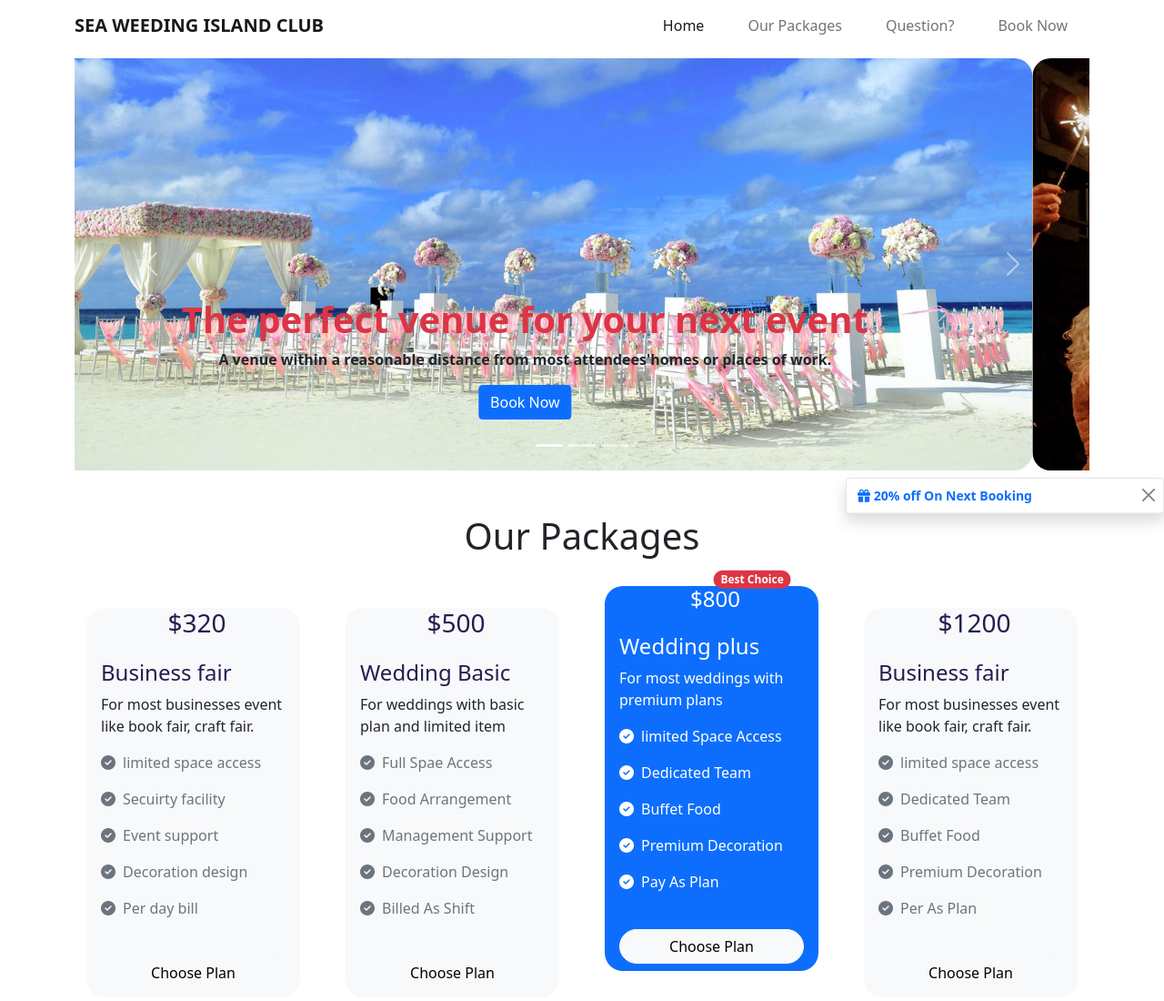
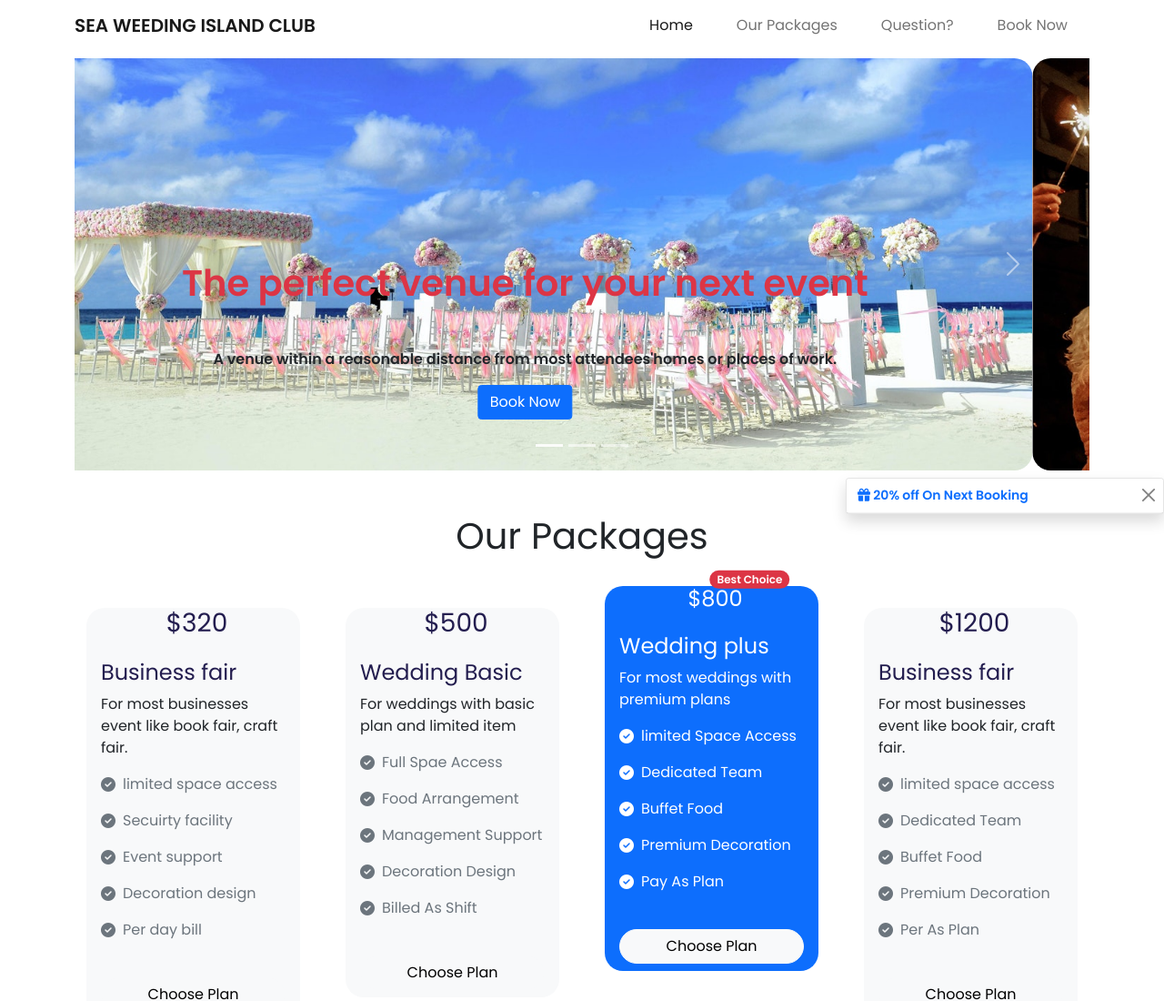
Before and after one commit to Parvez-Rahman100/convention-center, a plain HTML site: page index.html in a window 1280 px wide. Shown: the top 1100 px of the page at 91% size. Drawn offline with nearby package versions, Linux system fonts and the light colour scheme.

Commit message:
font family added

```diff
--- a/index.html
+++ b/index.html
@@ -73,7 +73,7 @@
                             <img src="images/banner-1.jpg" class="d-block w-100 h-100 rounded-20 " alt="Banner-1">
                         </div>
                         <div class="carousel-caption d-inline-block  d-md-block d-block  ">
-                            <h1 class="text-danger fw-bold   ">The perfect venue for your next event</h1>
+                            <h1 class="text-danger my-5 fw-bold    ">The perfect venue for your next event</h1>
                             <strong class="text-dark  ">A venue within a reasonable distance from most
                                 attendees'homes or places of work.</strong> <br>
                             <a class="btn btn-primary my-3 " href="https://www.seabrookisland.com/" target="_blank">Book
--- a/style.css
+++ b/style.css
@@ -1,3 +1,7 @@
+@import url('https://fonts.googleapis.com/css2?family=Poppins:wght@300;400;600&display=swap');
+body{
+    font-family: 'Poppins', sans-serif;
+}
 .rounded-20{
     border-radius: 20px;
 }
```
